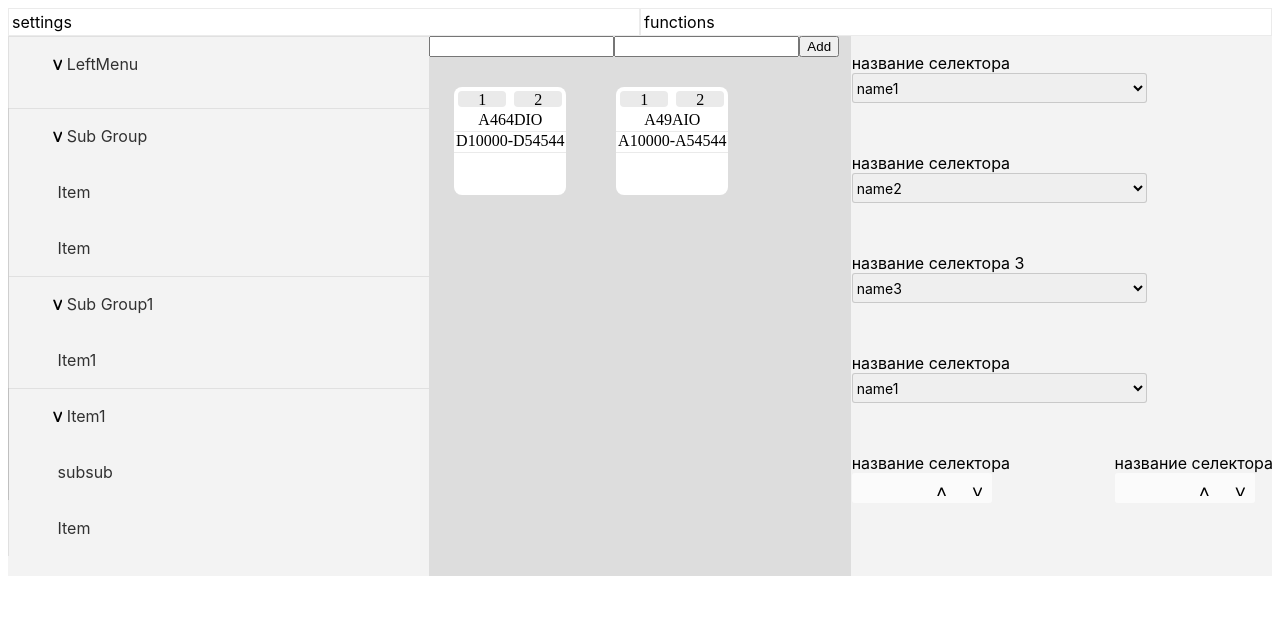
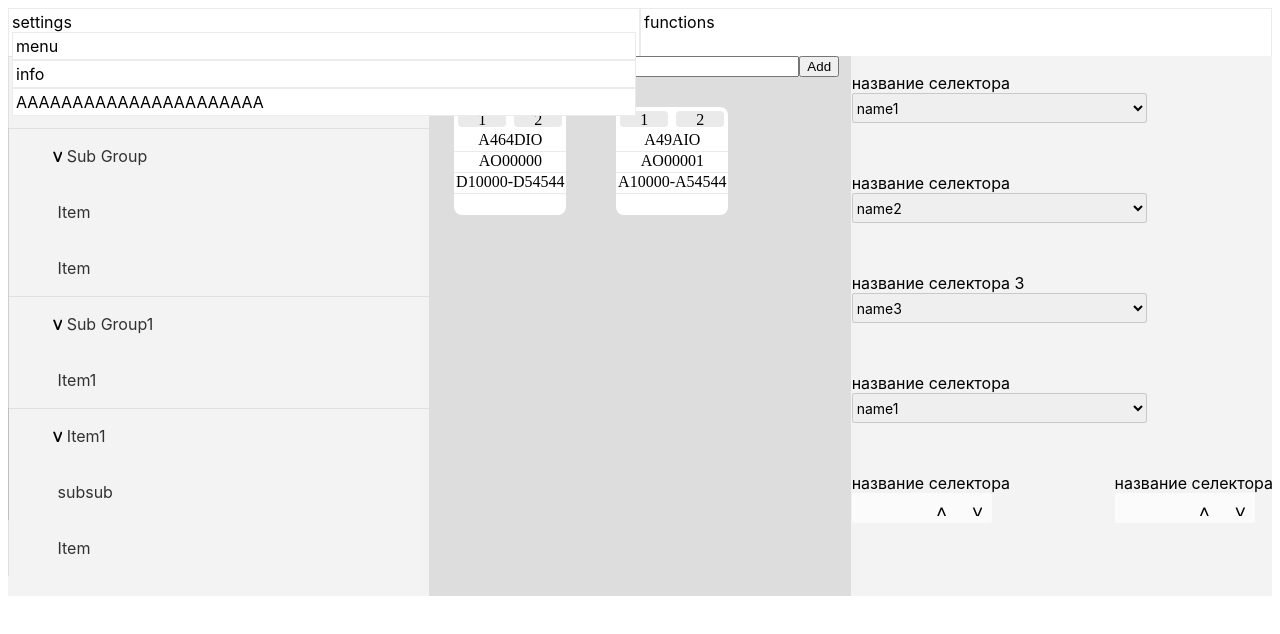
Before and after one commit to igordmax/electronapp, a Vue app: page / in a window 1280 px wide. Both pictures are taken after a click on the element "settings". Shown: the top 634 px of the page. Built offline with nearby package versions, Linux system fonts and the light colour scheme.

Commit message:
uppermenu finally fixed

```diff
--- a/src/components/HeaderMenu.vue
+++ b/src/components/HeaderMenu.vue
@@ -3,17 +3,16 @@
   <ul class ="menu dropdown-content"
     v-for="(component) in temporaryUpperMenuSection"
     v-bind:key="component.sectionName"
-    @click="testing(component.ident)"
+    @click="toggle(component)"
   >
     {{component.sectionName}}
 
       <li class="dropdown-content"
-        v-show="component.isOpen && item.ident==component.ident"
+        v-show="component.open && item.ident==component.ident"
         v-for="item  in temporarySectionsData"
         v-bind:key="item.names">
       {{item.names}}
       </li>
-    <div v-show="component.isOpen">sdfsdf</div>
   </ul>
   </div>
 </template>
@@ -39,8 +38,9 @@ export default {
     }
   },
   methods: {
- toggle: function (){
+ toggle: function (e){
     //this.open=!this.open;
+    e.open=!e.open
  },
  // stopClick: function(e){
 //e.preventDefault();
--- a/src/components/MainSection.vue
+++ b/src/components/MainSection.vue
@@ -25,6 +25,7 @@
        v-bind:key="contFrames"
        v-show="!contFrames.controllerInputName && contFrames.controllerName==controller"
        @click="toggle(contFrames)">
+        {{contFrames.controllerSmth}}
         {{contFrames.controllerPinNames}}
         {{contFrames.controllerId}}
       </div>
@@ -45,10 +46,12 @@ export default {
         {controllerInputName: "1", controllerName: "FirstController"},
         {controllerInputName: "2", controllerName: "FirstController"},
         {controllerId: "A464DIO", controllerName: "FirstController"},
+        {controllerSmth: "AO00000", controllerName: "FirstController"},
         {controllerPinNames: "D10000-D54544",controllerName: "FirstController"},
         {controllerInputName: "1", controllerName: "SecondController"},
         {controllerInputName: "2", controllerName: "SecondController"},
         {controllerId: "A49AIO", controllerName: "SecondController"},
+        {controllerSmth: "AO00001", controllerName: "SecondController"},
         {controllerPinNames: "A10000-A54544",controllerName: "SecondController"},
       ]
     }
```
